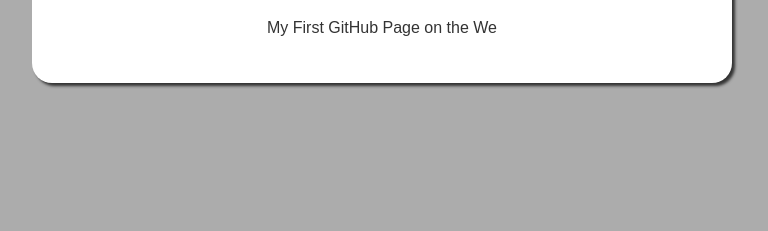
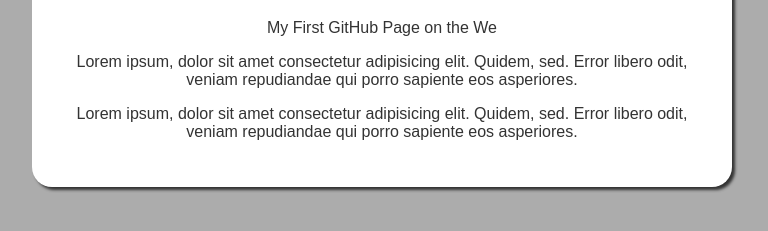
Before and after one commit to Dan-hgy/GIT, a plain HTML site: page index.html in a window 1280 px wide. Shown: the part 171-402 px from the top of the page, without its empty margins (258-1026 px from the left). Drawn offline with Linux system fonts and the light colour scheme.

Commit message:
add paragraph

```diff
--- a/index.html
+++ b/index.html
@@ -30,6 +30,14 @@
     <div class="container">
         <h1>Hello Git</h1>
         <p>My First GitHub Page on the We</p>
+        <p>
+            Lorem ipsum, dolor sit amet consectetur adipisicing elit. Quidem, sed. Error libero odit, veniam repudiandae
+            qui porro sapiente eos asperiores.
+        </p>
+        <p>
+            Lorem ipsum, dolor sit amet consectetur adipisicing elit. Quidem, sed. Error libero odit, veniam repudiandae
+            qui porro sapiente eos asperiores.
+        </p>
     </div>
 </body>
 
```
